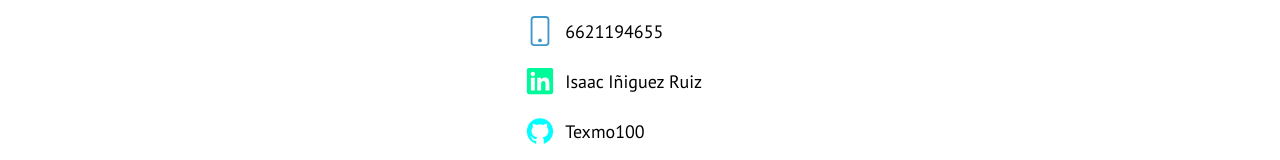
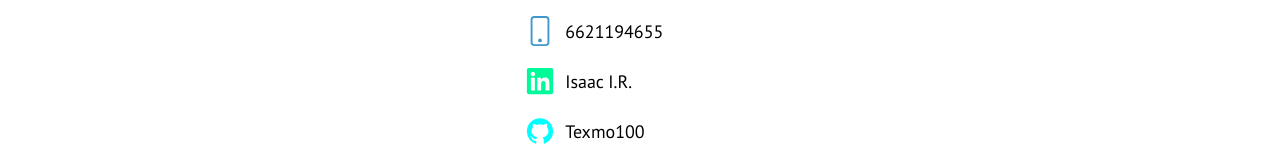
Before and after one commit to Texmo100/Developer-profile-IIR, a React (Create React App) app: page /contactme in a window 1280 px wide. Shown: the part 269-429 px from the top of the page. Built offline with nearby package versions, Linux system fonts and the light colour scheme.

Commit message:
Developer Profile Beta version 1.5

```diff
--- a/src/Components/ContactMe/ContactInfo.js
+++ b/src/Components/ContactMe/ContactInfo.js
@@ -19,7 +19,7 @@ const ContactInfo = () => {
                 </li>
                 <li className="contact-item">
                     <FaLinkedin style={{ fontSize: "3rem", color: "#00FA9A" }} />
-                    <p>Isaac Iñiguez Ruiz</p>
+                    <p>Isaac I.R.</p>
                 </li>
                 <li className="contact-item">
                     <AiFillGithub style={{ fontSize: "3rem", color: "aqua" }} />
--- a/src/Components/Home/ContactMeSection.js
+++ b/src/Components/Home/ContactMeSection.js
@@ -23,7 +23,7 @@ class ContactMeSection extends Component{
                             </li>
                             <li>
                                 <FaLinkedin style={{fontSize: "3rem", color: "#00FA9A"}}/>
-                                <p>Isaac Iñiguez Ruiz</p>
+                                <p>Isaac I.R.</p>
                             </li>
                             <li>
                                 <AiFillGithub style={{fontSize: "3rem", color: "aqua"}}/>
--- a/src/Data/aboutMeData.js
+++ b/src/Data/aboutMeData.js
@@ -4,7 +4,7 @@ const aboutMeData = {
         {
             id: 1,
             name: "S.M. MVC",
-            description: "The porpuse of this system management was to increase the number of attendance through a web platform which the final user can interact with it and improve their performance task respectively.",
+            description: "MVC Management system to improve human-resource, administration and finance process through an easy and modern web-app",
             frameworks: [
                 {
                     id: 1,
@@ -65,7 +65,7 @@ const aboutMeData = {
         {
             id: 2,
             name: "Haat",
-            description: "The porpuse of this mobile app was to increase product sells about this cultural institution who was charged to sell and manage all this product, art etc.",
+            description: "Increase cultural-product sales through a mobile app oriented in QR Scanning",
             frameworks: [
                 {
                     id: 1,
@@ -160,7 +160,7 @@ const aboutMeData = {
     education: [
         {
             id: 1,
-            name: "Hermosillo Institute of Tecnology",
+            name: "Hermosillo Institute of Technology",
             degree: "Informatic Engineering",
             description: "Institute located in Sonora, Hermosillo city (Mexico) with engineering, finance and administration national prestige."
         }
```
